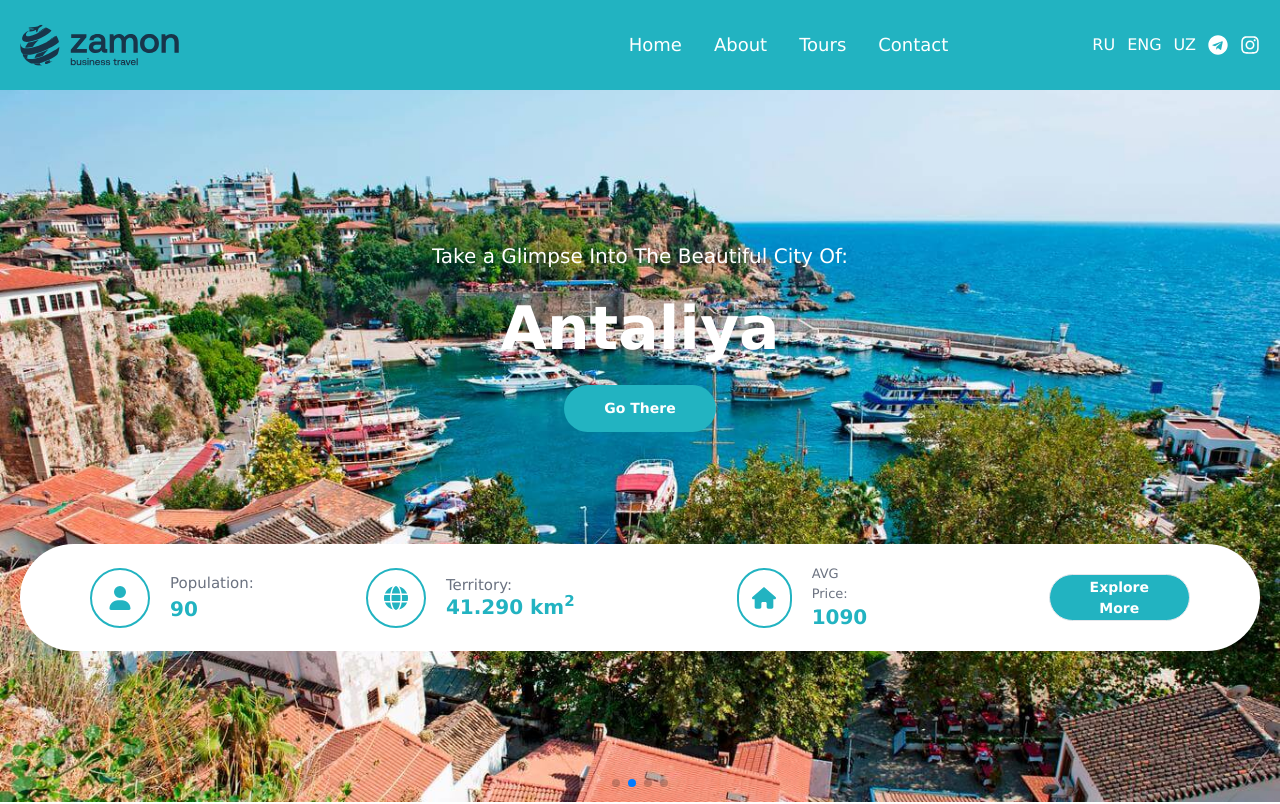
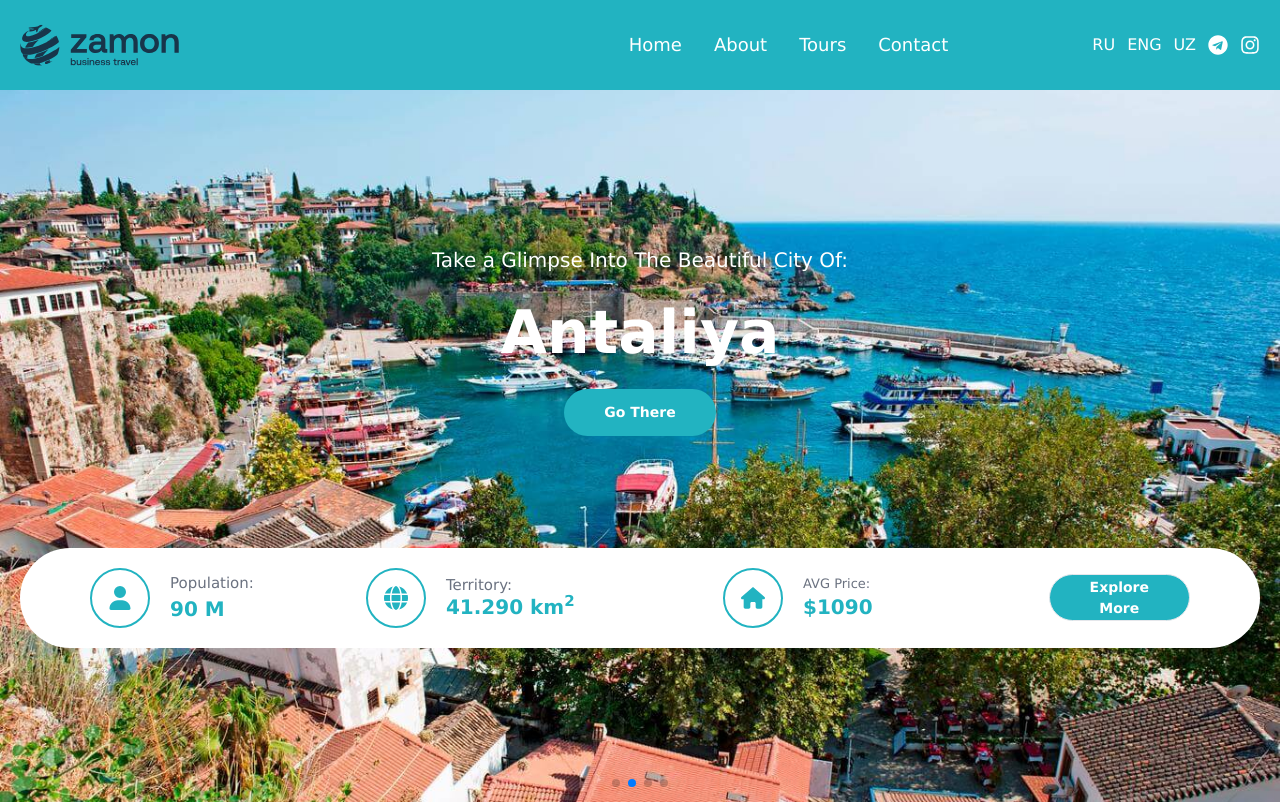
Before and after one commit to asliddinnuriddinov/zamon-tour, a React (Vite) app: page / in a window 1280 px wide. Shown: the top 804 px of the page. Built offline with nearby package versions, Linux system fonts and the light colour scheme; grey boxes are pictures that could not be loaded.

Commit message:
fixed language issue in banner

```diff
--- a/public/locales/en/translation.json
+++ b/public/locales/en/translation.json
@@ -102,7 +102,7 @@
         "p":"Discover the best offers in each city, curated just for you. Immerse yourself in a world of savings and indulge in unparalleled experiences."
     },
     "visitCard":{
-        "mil":"Mil People",
+        "mil":"M",
         "km":"km",
         "1":{
             "subtitle":"United Arab Emirated",
--- a/public/locales/ru/translation.json
+++ b/public/locales/ru/translation.json
@@ -102,7 +102,7 @@
         "p":"Откройте для себя лучшие предложения в каждом городе, специально подобранные для вас. Погрузитесь в мир скидок и наслаждайтесь непревзойденными впечатлениями."
     },
     "visitCard":{
-        "mil":"млн. человек",
+        "mil":"млн",
         "km":"км",
         "1":{
             "subtitle":"Объединенные Арабские Эмираты",
--- a/public/locales/uz/translation.json
+++ b/public/locales/uz/translation.json
@@ -102,7 +102,7 @@
         "p":"Har bir shahardagi eng yaxshi takliflarimizni kashf eting, faqat siz uchun. O'zingiz uchun yangi dunyosni oching va misli ko'rilmagan sarguzashtlar ega bo'ling."
     },
     "visitCard":{
-        "mil":"mln kishi",
+        "mil":"mln",
         "km":"km",
         "1":{
             "subtitle":"Birlashgan Arab Amirliklari",
--- a/src/components/BannerContent.jsx
+++ b/src/components/BannerContent.jsx
@@ -19,7 +19,7 @@ const BannerContent = ({h2_text,h1_text,population,territory,avgPrice}) => {
           </div>
           <div>
             <p className='text-[13px] md:text-[15px] text-gray-500'>{t('banner1.population')}</p>
-            <strong className='text-main font-bold text-md sm:text-lg md:text-[20px]'>{population}</strong>
+            <strong className='text-main font-bold text-md sm:text-lg md:text-[20px]'>{population} {t('visitCard.mil')}</strong>
           </div>
         </div>
         <div className='flex items-center gap-x-5'>
@@ -39,7 +39,7 @@ const BannerContent = ({h2_text,h1_text,population,territory,avgPrice}) => {
           </div>
           <div>
             <p className='text-[13px] md:text-[13px] text-gray-500'>{t('banner1.avgPrice')}</p>
-            <strong className='text-main font-bold text-md sm:text-lg md:text-[20px]'>{avgPrice}</strong>
+            <strong className='text-main font-bold text-md sm:text-lg md:text-[20px]'>${avgPrice}</strong>
           </div>
         </div>
         <button className='bg-main rounded-3xl text-white text-[10px] sm:text-[12px] md:text-[14px] h-[47px] px-3 md:px-10 font-semibold hover:bg-white hover:text-main hover:border-main border-[1px] transition-colors duration-500'><a href="#info">{t('button.explore')}</a></button>
```
